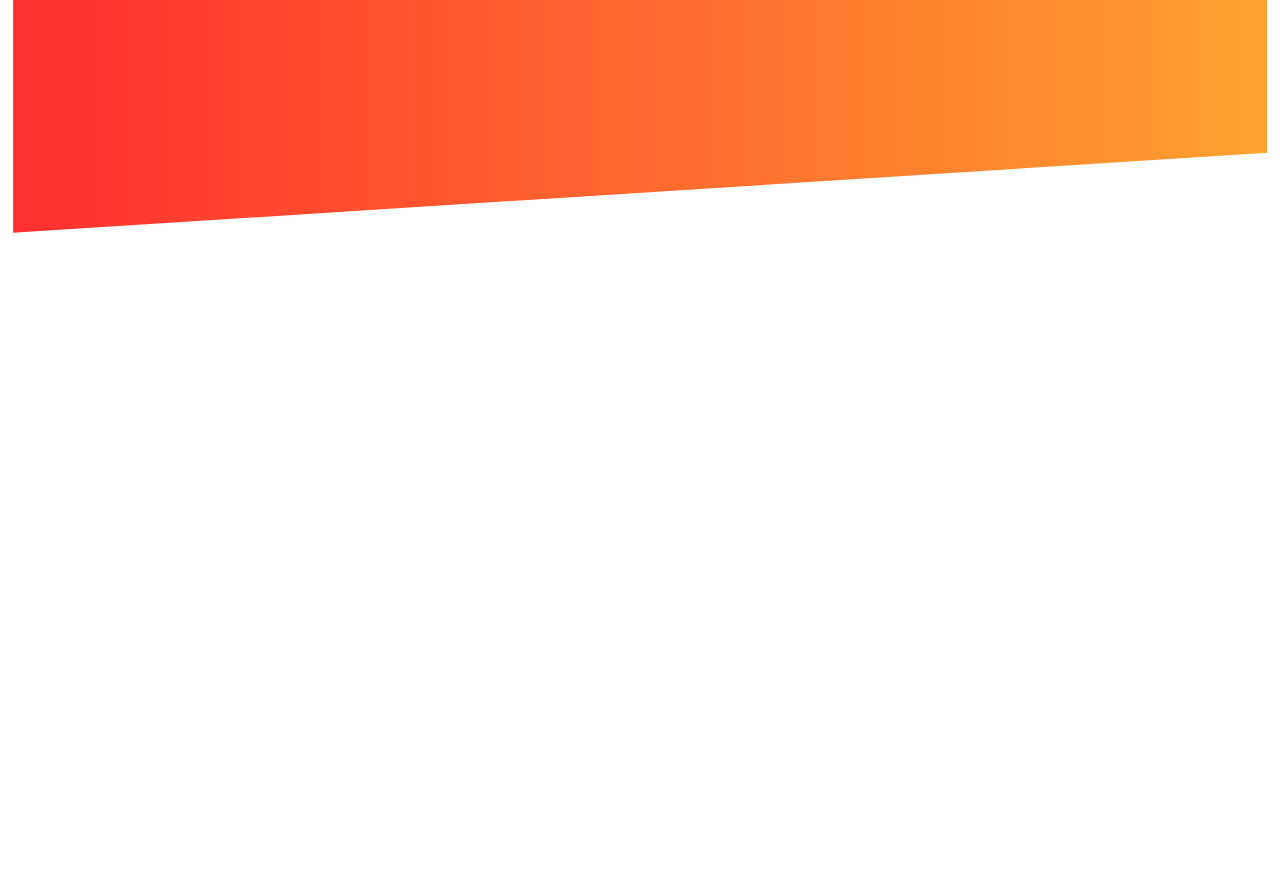
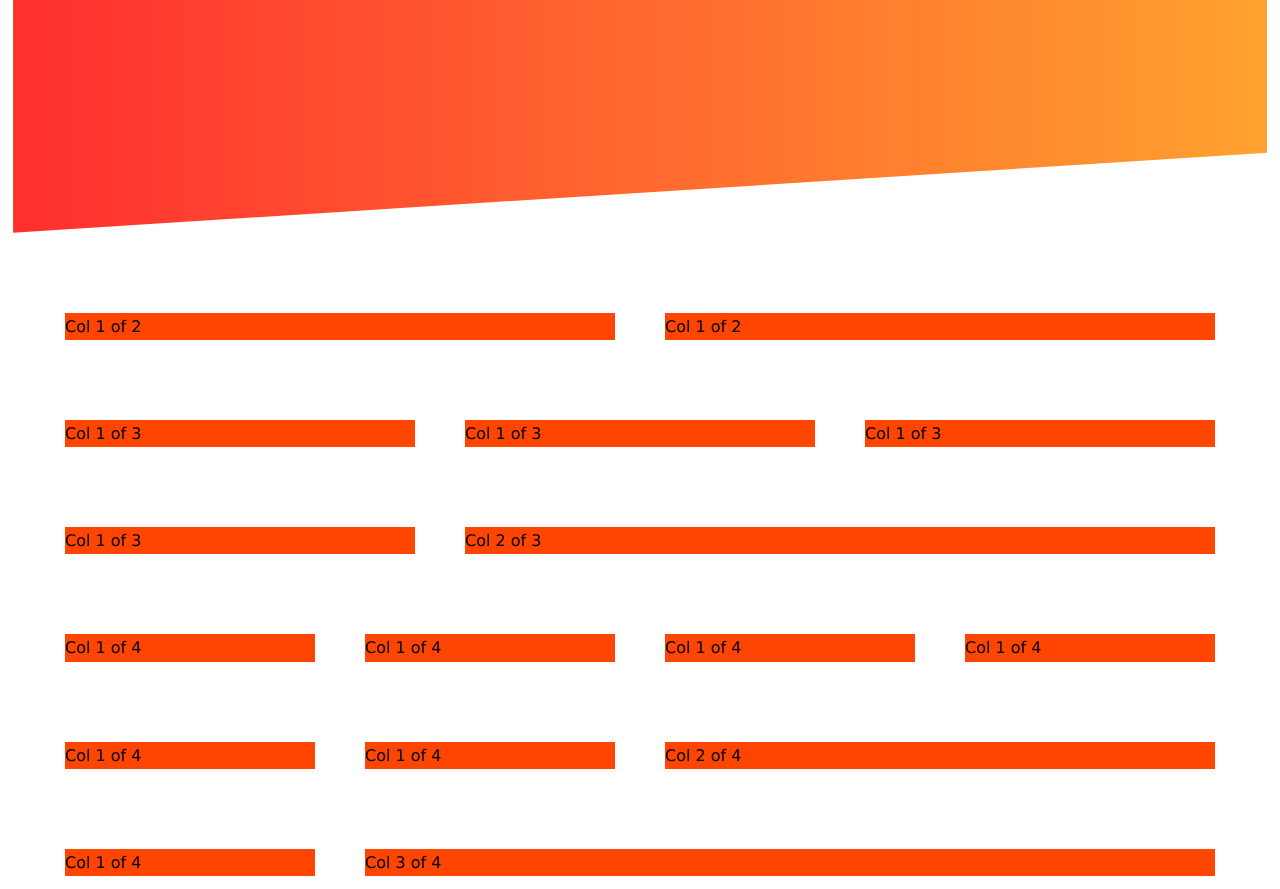
Before and after one commit to EshanTrivedi21/Natours-Tourism, a website: page index.html in a window 1280 px wide. Shown: the part 500-1389 px from the top of the page. Before the commit the page ends 800 px from the top, so only its background shows below. Drawn offline with Linux system fonts and the light colour scheme.

Commit message:
float grid system

```diff
--- a/index.html
+++ b/index.html
@@ -1,25 +1,109 @@
 <!DOCTYPE html>
 <html lang="en">
+
 <head>
+
     <meta charset="UTF-8">
     <meta http-equiv="X-UA-Compatible" content="IE=edge">
     <meta name="viewport" content="width=device-width, initial-scale=1.0">
     <title>Natours Tourism</title>
     <link rel="stylesheet" href="styles.css">
     <link rel="icon" href="images/logomain.png">
+
 </head>
+
 <body>
     <header class="header">
+
         <div class="header__logo-box">
             <img src="images/logomain.png" alt="logo" class="header__logo">
         </div>
+
         <div class="header__text-box">
+
             <h1 class="heading-primary">
                 <span class="heading-primary--main">NATURE</span>
                 <span class="heading-primary--sub">is where life happens</span>
             </h1>
+
             <a href="#" class="btn btn--white">Discover More</a>
+
         </div>
+
     </header>
+
+    <section class="grid-test">
+
+        <div class="row">
+
+            <div class="col-1-of-2">
+                Col 1 of 2
+            </div>
+            <div class="col-1-of-2">
+                Col 1 of 2
+            </div>
+
+        </div>
+
+        <div class="row">
+            <div class="col-1-of-3">
+                Col 1 of 3
+            </div>
+            <div class="col-1-of-3">
+                Col 1 of 3
+            </div>
+            <div class="col-1-of-3">
+                Col 1 of 3
+            </div>
+        </div>
+
+        <div class="row">
+            <div class="col-1-of-3">
+                Col 1 of 3
+            </div>
+            <div class="col-2-of-3">
+                Col 2 of 3
+            </div>
+        </div>
+
+        <div class="row">
+            <div class="col-1-of-4">
+                Col 1 of 4
+            </div>
+            <div class="col-1-of-4">
+                Col 1 of 4
+            </div>
+            <div class="col-1-of-4">
+                Col 1 of 4
+            </div>
+            <div class="col-1-of-4">
+                Col 1 of 4
+            </div>
+        </div>
+
+        <div class="row">
+            <div class="col-1-of-4">
+                Col 1 of 4
+            </div>
+            <div class="col-1-of-4">
+                Col 1 of 4
+            </div>
+            <div class="col-2-of-4">
+                Col 2 of 4
+            </div>
+        </div>
+
+        <div class="row">
+            <div class="col-1-of-4">
+                Col 1 of 4
+            </div>
+            <div class="col-3-of-4">
+                Col 3 of 4
+            </div>
+        </div>
+
+    </section>
+
 </body>
+
 </html>
--- a/package.json
+++ b/package.json
@@ -8,14 +8,14 @@
   },
   "repository": {
     "type": "git",
-    "url": "git+https://github.com/EshanTrivedi21/Natours-Tourism.git"
+    "url": "https://github.com/EshanTrivedi21/Natours-Tourism"
   },
   "author": "Eshan Kalp Trivedi",
   "license": "ISC",
   "bugs": {
     "url": "https://github.com/EshanTrivedi21/Natours-Tourism/issues"
   },
-  "homepage": "https://github.com/EshanTrivedi21/Natours-Tourism#readme",
+  "homepage": "https://github.com/EshanTrivedi21/Natours-Tourism #readme",
   "devDependencies": {
     "node-sass": "^7.0.1"
   }
--- a/sass/abstracts/_functions.scss
+++ /dev/null
@@ -1 +0,0 @@
- _mixins.scss _variables.scss
--- a/sass/abstracts/_mixins.scss
+++ b/sass/abstracts/_mixins.scss
@@ -0,0 +1,7 @@
+@mixin clearfix{
+    &::after{
+        content: "";
+        display: table;
+        clear: both;
+    }
+}
--- a/sass/abstracts/_variables.scss
+++ b/sass/abstracts/_variables.scss
@@ -1,4 +1,12 @@
+//COLORS
+
 $color-primary-light:#ff8c00d0;
 $color-primary-dark:#ff0000d0;
 $color-primary-gray:#777;
 $color-primary-white:#ffffff;
+
+//GRID
+
+$grid-width: 115rem;
+$gutter-vertical: 8rem;
+$gutter-horizontal: 5rem;
--- /dev/null
+++ b/sass/layouts/_grid.scss
@@ -0,0 +1,48 @@
+.row{
+    max-width: $grid-width;
+    color:#000;
+    margin: 0 auto;
+
+    &:first-child{
+        margin-top: $gutter-vertical;
+    }
+
+    &:not(:last-child){
+        margin-bottom: $gutter-vertical;
+    }
+
+    @include clearfix;
+
+    [class^="col-"]{
+        background-color: orangered;
+        float: left;
+
+        &:not(:last-child){
+            margin-right: $gutter-horizontal;
+        }
+    }
+
+    .col-1-of-2{
+        width: calc((100% - #{$gutter-horizontal}) / 2);
+    }
+
+    .col-1-of-3{
+        width: calc((100% - 2 * #{$gutter-horizontal}) / 3);
+    }
+
+    .col-2-of-3{
+        width: calc(2*((100% - 2 *#{$gutter-horizontal}) / 3) + #{$gutter-horizontal});
+    }
+
+    .col-2-of-4{
+        width: calc(2*((100% - 3 * #{$gutter-horizontal}) / 4) + #{$gutter-horizontal});
+    }
+
+    .col-1-of-4{
+        width: calc((100% - 3 * #{$gutter-horizontal}) / 4);
+    }
+
+    .col-3-of-4{
+        width: calc(3 * ((100% - 3 * #{$gutter-horizontal}) / 4) + 2 * #{$gutter-horizontal});
+    }
+}
--- a/sass/main.scss
+++ b/sass/main.scss
@@ -10,6 +10,7 @@
 @import "components/button";
 
 @import "layouts/header";
+@import "layouts/grid";
 
 @import "pages/home";
 
```
Also changed, not shown: styles.css.
